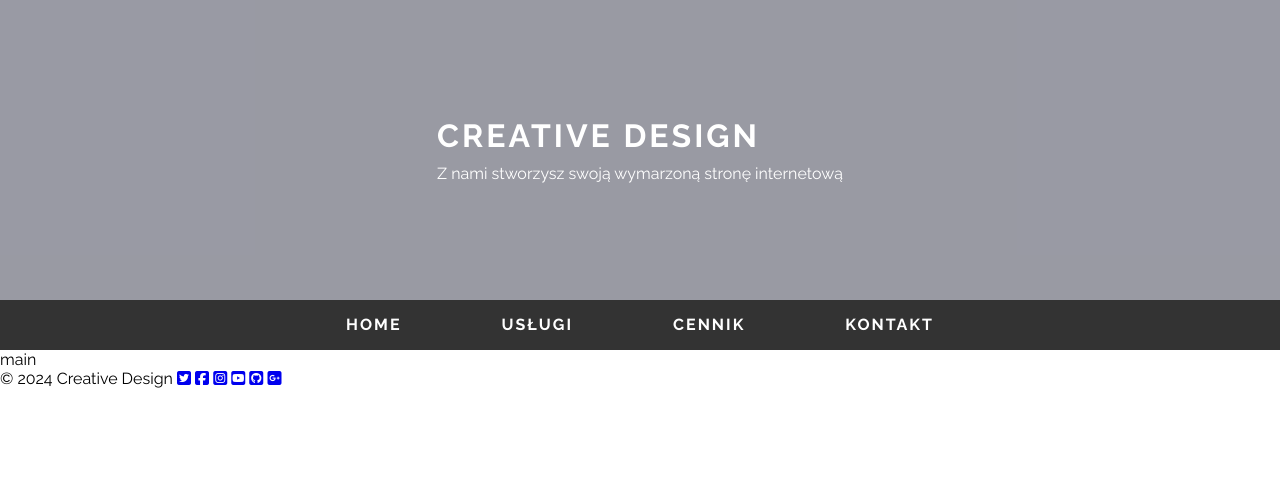
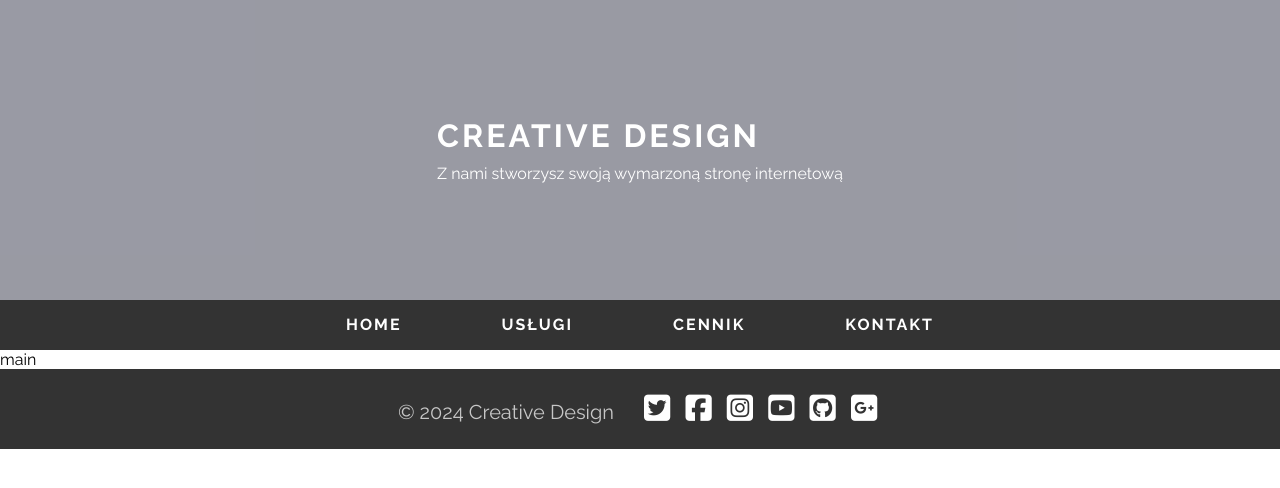
Before and after one commit to TomaszTomasz87/Web-1, a plain HTML site: page index.html in a window 1280 px wide. Drawn offline with Linux system fonts and the light colour scheme; files that its build step writes are made by us from their sources.

Commit message:
Update main.css

```diff
--- a/main.css
+++ b/main.css
@@ -53,9 +53,34 @@ body {
 	text-transform: uppercase;
 	letter-spacing: 3px;
 }
+
 .header-bg {
 	position: absolute;
 	height: 100%;
 	width: 100%;
 	background-color: rgba(0,3,27,.4);
 }
+/* footer */
+footer {
+	height: 80px;
+	line-height: 80px;
+	background-color: #333;
+	color: #dddd;
+	text-align: center;
+	font-size: 20px;
+}
+
+.icon-box {
+	margin-left: 20px;
+
+}
+
+.icon-box a {
+	color: #fff;
+	margin: 0 5px;
+	font-size: 30px;
+	transition: color .3s;
+}
+.icon-box a:hover {
+	color:rgb(50, 116, 201);
+}
```
